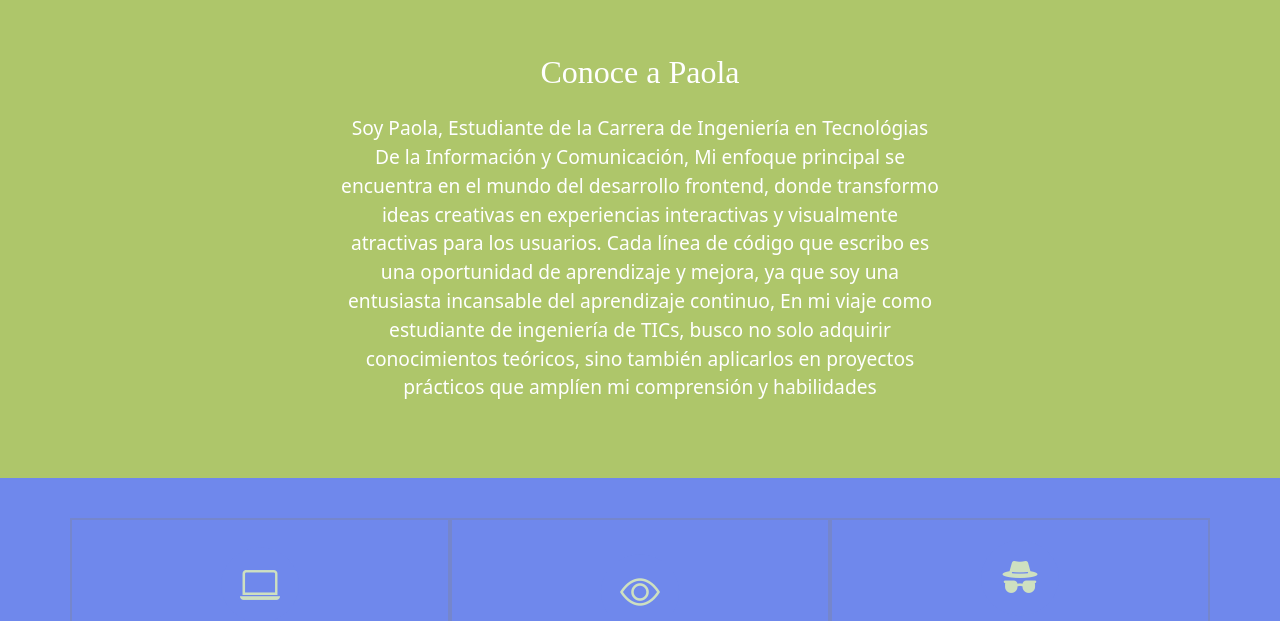
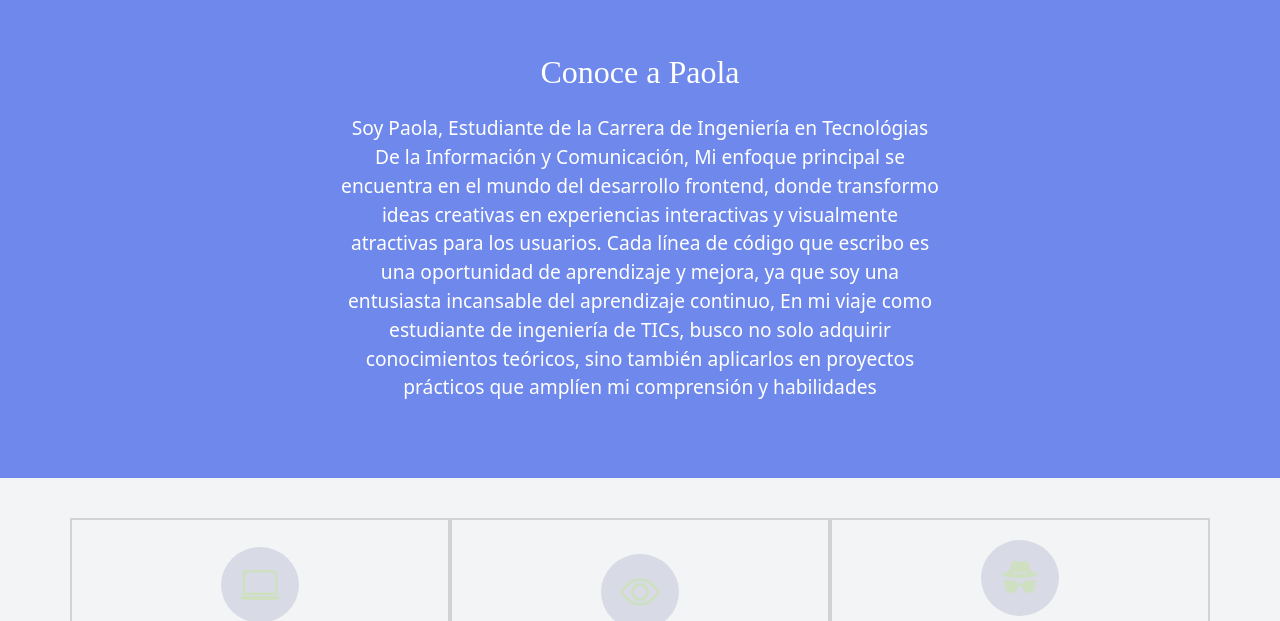
Before and after one commit to paolaTecnm/Portafolio, a plain HTML site: page index.html in a window 1280 px wide. Shown: the part 730-1351 px from the top of the page. Drawn offline with nearby package versions, Linux system fonts and the light colour scheme; a script that the page names is missing; a web font is replaced by a local one.

Commit message:
Update style.css

```diff
--- a/style.css
+++ b/style.css
@@ -1,18 +1,18 @@
 body {
-  background-color: rgb(111, 136, 236);
+  background-color: rgb(243, 244, 246);
 }
 
 /* Barra de navegacion */
 
 .navbar {
   padding: 2rem;
-  background-color: rgb(248, 232, 249);
+  background-color: rgb(111, 136, 236);
   font-family: "Times New Roman", Georgia;
 }
 
 .nav-link {
 
- background-color:rgb(111, 136, 236);
+ background-color:rgb(222, 12, 12);
 }
 .navbar-collapse {
   align-items: center;
@@ -36,7 +36,7 @@ h1 {
 
 .seccion-oscura {
   color: white;
-  background-color: #aec66a;
+  background-color:rgb(111, 136, 236);
 }
 
 .seccion-clara {
@@ -132,7 +132,7 @@ h1 {
 .experiencia i {
   font-size: 2.5rem;
   color: #cee0c0;
-  background-color: rgb(111, 136, 236);
+  background-color: rgb(216, 218, 229);
   padding: 8px 19px;
   border-radius: 50%;
 }
```
